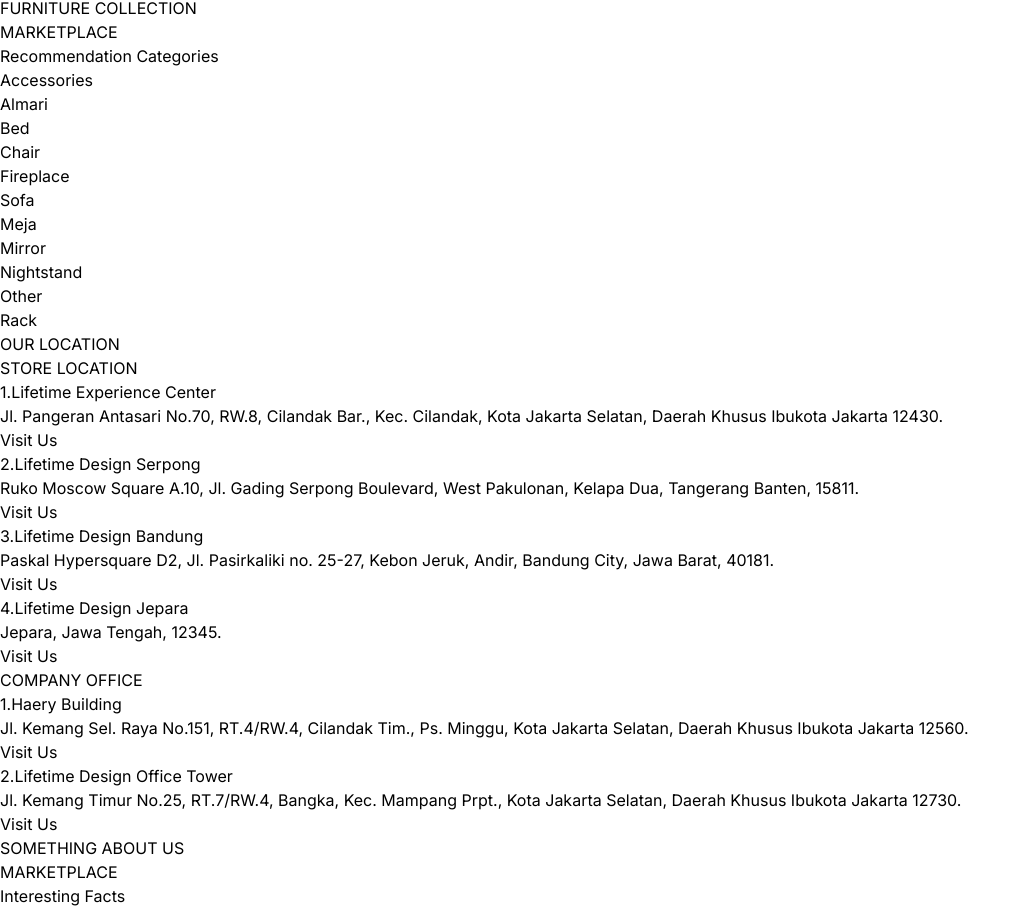
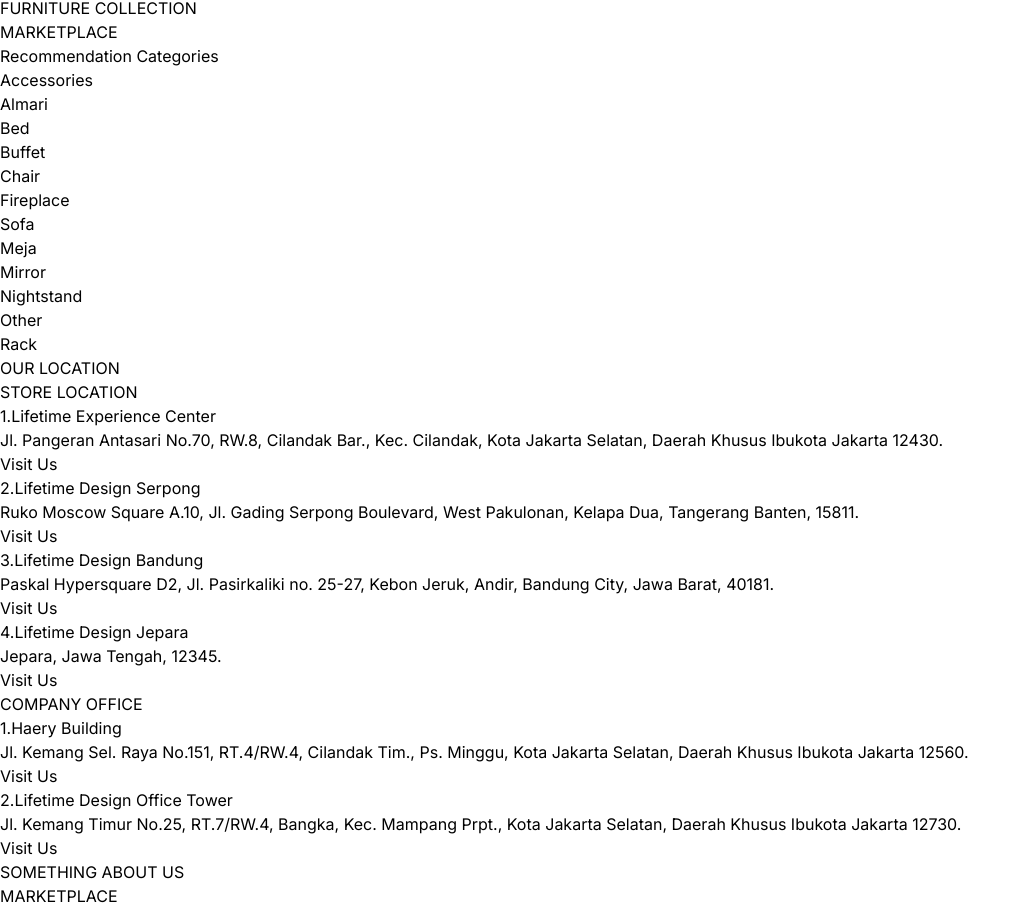
Before and after one commit to Arch-Deus/ld-retail, a Next.js app: page / in a window 1280 px wide. Shown: the part 1412-2320 px from the top of the page, without its empty margins (0-1031 px from the left). Built offline with nearby package versions, Linux system fonts and the light colour scheme; no server answers.

Commit message:
Update categories and carousel size

```diff
--- a/src/app/marketplace/item/[itemId]/CarouselItem.tsx
+++ b/src/app/marketplace/item/[itemId]/CarouselItem.tsx
@@ -51,7 +51,7 @@
                     {
                         data.data.d.detailItemImage.length > 0 ?
                         data.data.d.detailItemImage.map((key: any) => (
-                            <Image priority key={key.id} className='w-full h-auto' src={connection.host+key.fileName+"?access_token="+connection.token+"&session="+connection.session} width={0} height={0} alt="" sizes="100vw" />
+                            <Image priority key={key.id} className='w-full h-full' src={connection.host+key.fileName+"?access_token="+connection.token+"&session="+connection.session} width={0} height={0} alt="" sizes="100vw" />
                             // <div>{searchParams.host+key.fileName+"?access_token="+searchParams.token+"&session="+searchParams.session}</div>
                             // <img src={searchParams.host+resultFetchGetDetailItem.d.detailItemImage[0].fileName+"?access_token="+searchParams.token+"&session="+searchParams.session} width={0} height={0} alt="" sizes="100vw" />
                         ))
--- a/src/app/page.tsx
+++ b/src/app/page.tsx
@@ -82,10 +82,10 @@
             </Link>
           </div>
 
-          {/* <div>
+          <div>
             <Link href="marketplace?keyword=&category=BUFFET&type=&sort=">
               <Image
-                src="/categories/BUFFET.jpg"
+                src="/categories/buffet.jpg"
                 width={0}
                 height={0}
                 alt=""
@@ -95,7 +95,7 @@
               />
               <div className="text-center mt-3 font-semibold text-xl">Buffet</div>
             </Link>
-          </div> */}
+          </div>
 
           <div>
             <Link href="marketplace?keyword=&category=CHAIR&type=&sort=">
```
Also changed, not shown: 1 other file (tests, documents, lock files or other folders).
